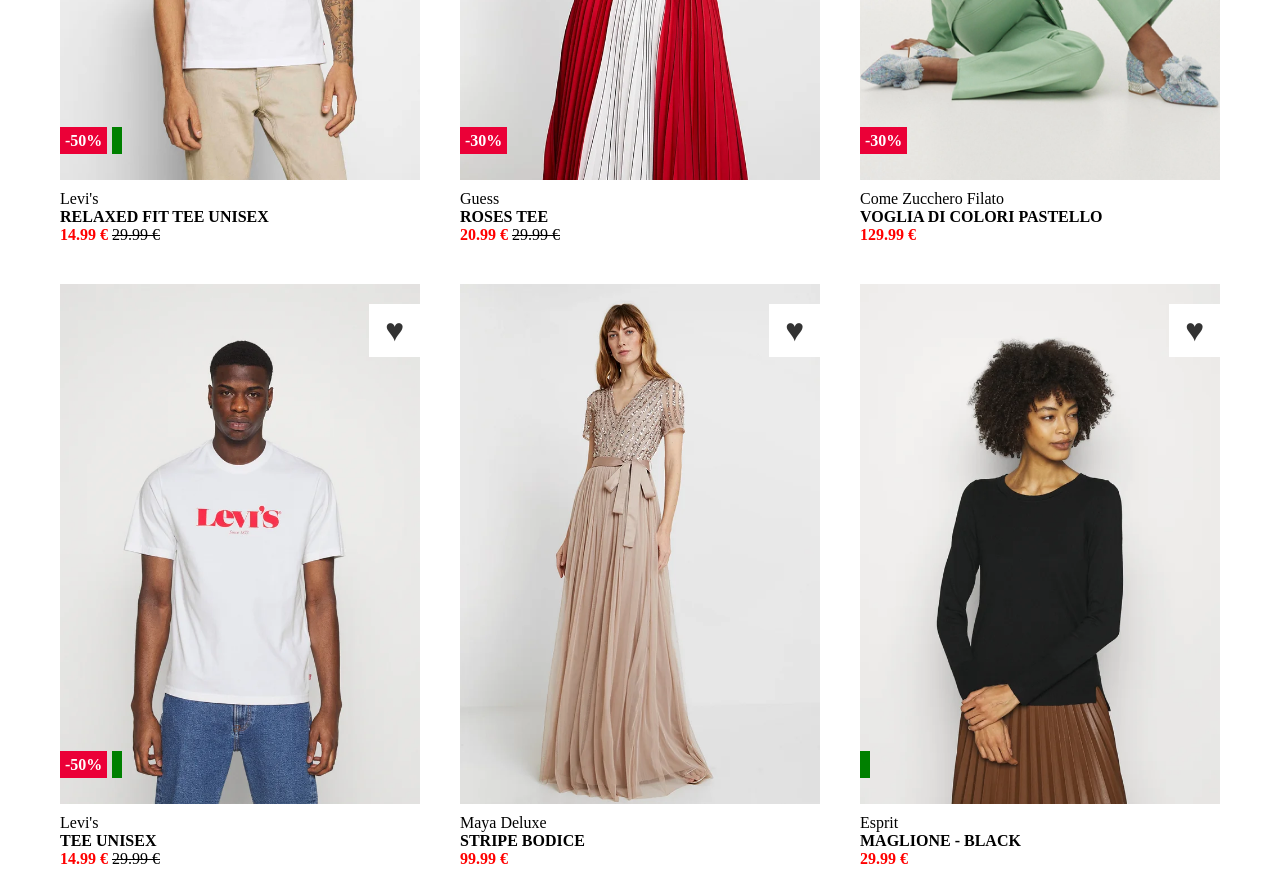
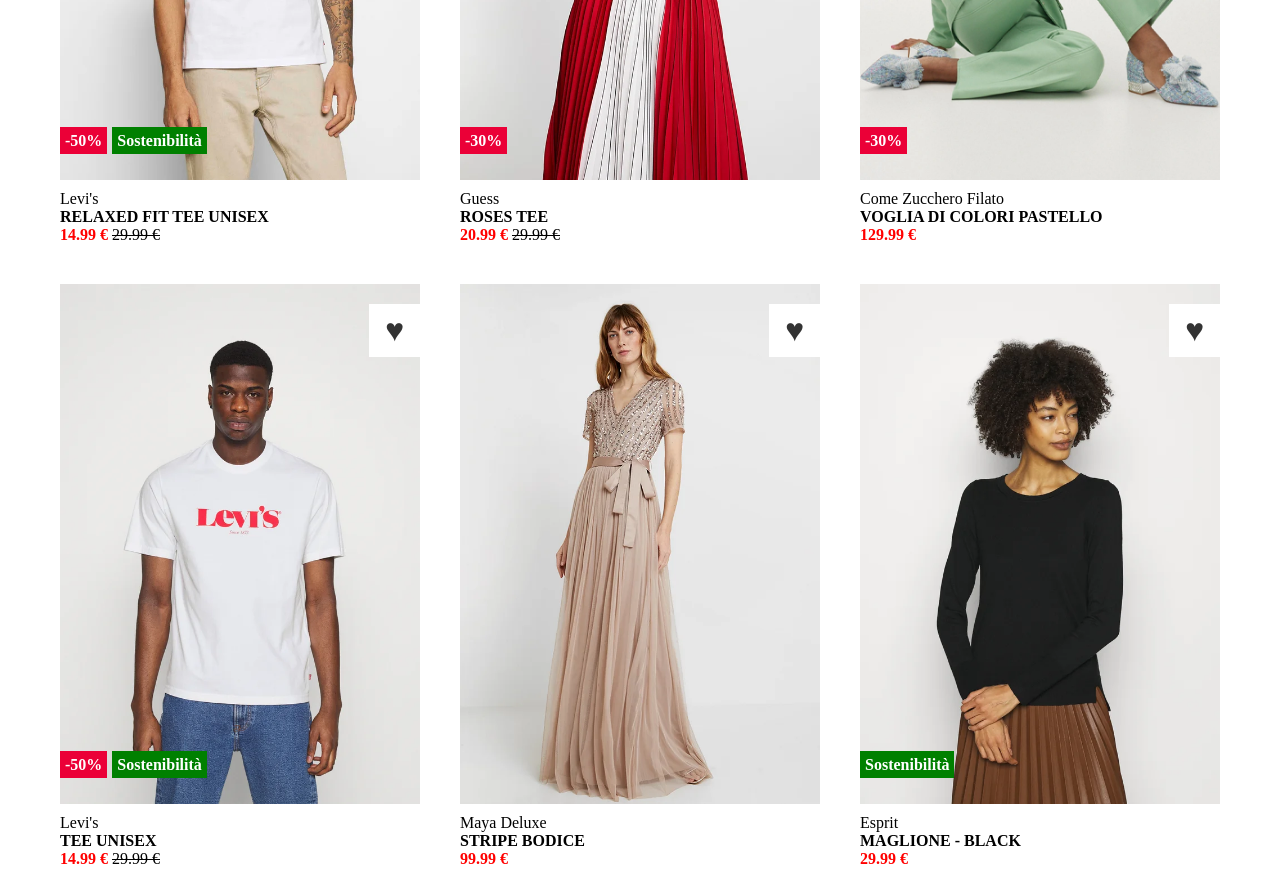
Before and after one commit to EgidioSperanza/html-css-boolando, a plain HTML site: page index.html in a window 1280 px wide. Shown: the part 360-1248 px from the top of the page. Drawn offline with Linux system fonts and the light colour scheme.

Commit message:
fix tag sostenibilità

```diff
--- a/index.html
+++ b/index.html
@@ -18,7 +18,7 @@
                 <div class="hover">
                     <div class="like"></div>
                     <div class="tag">
-                        <span class="discount">-50%</span><span class="product-tag green"></span>
+                        <span class="discount">-50%</span><span class="product-tag green">Sostenibilità</span>
                     </div>
                     <img class="default-img" src="./img/1.webp" alt="Abbigliamento Uomo Donna">
                     <img class="hover-img" src="./img/1b.webp" alt="Abbigliamento Uomo Donna">
@@ -63,7 +63,7 @@
                 <div class="hover">
                     <div class="like"></div>
                     <div class="tag">
-                        <span class="discount">-50%</span><span class="product-tag green"></span>
+                        <span class="discount">-50%</span><span class="product-tag green">Sostenibilità</span>
                     </div>
                     <img class="default-img" src="./img/4.webp" alt="Abbigliamento Uomo Donna">
                     <img class="hover-img" src="./img/4b.webp" alt="Abbigliamento Uomo Donna">
@@ -90,7 +90,7 @@
                 <div class="hover">
                     <div class="like"></div>
                     <div class="tag">
-                        <span class="product-tag green"></span>
+                        <span class="product-tag green">Sostenibilità</span>
                     </div>
                     <img class="default-img" src="./img/6.webp" alt="Abbigliamento Donna">
                     <img class="hover-img" src="./img/6b.webp" alt="Abbigliamento Donna">
```
